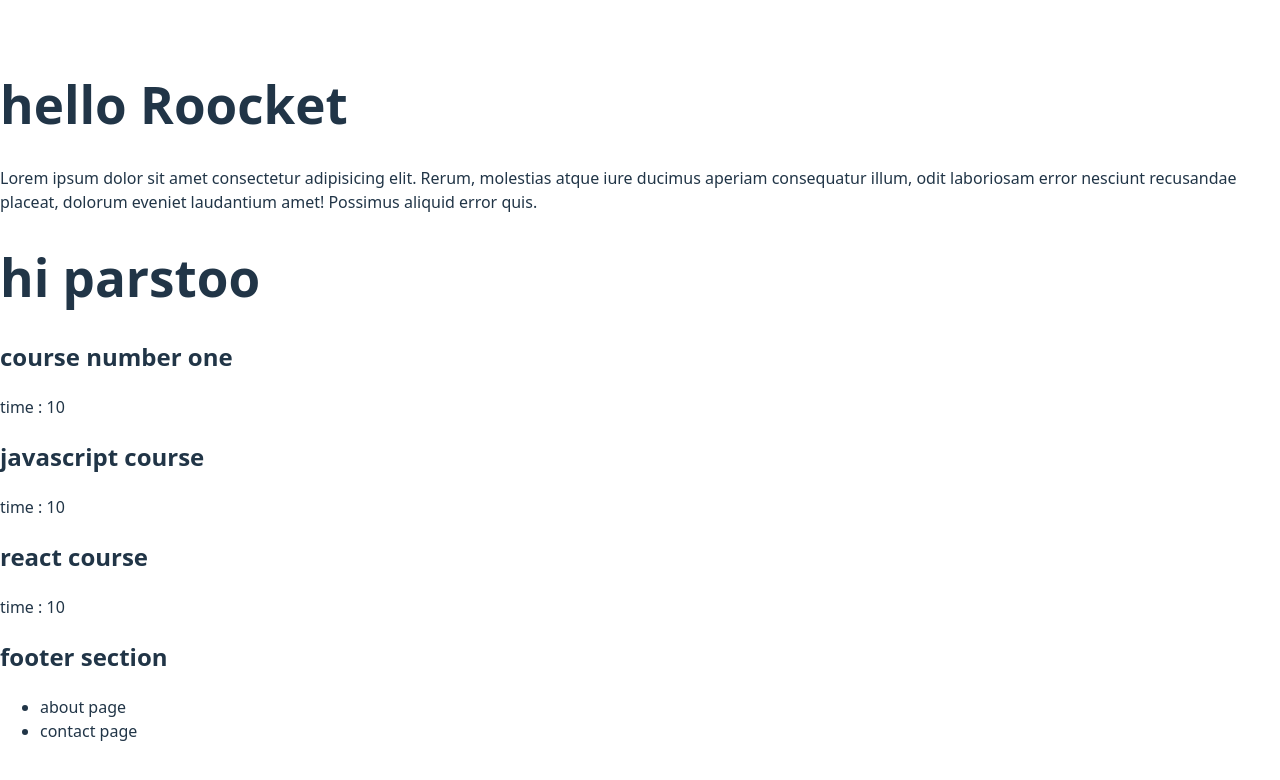
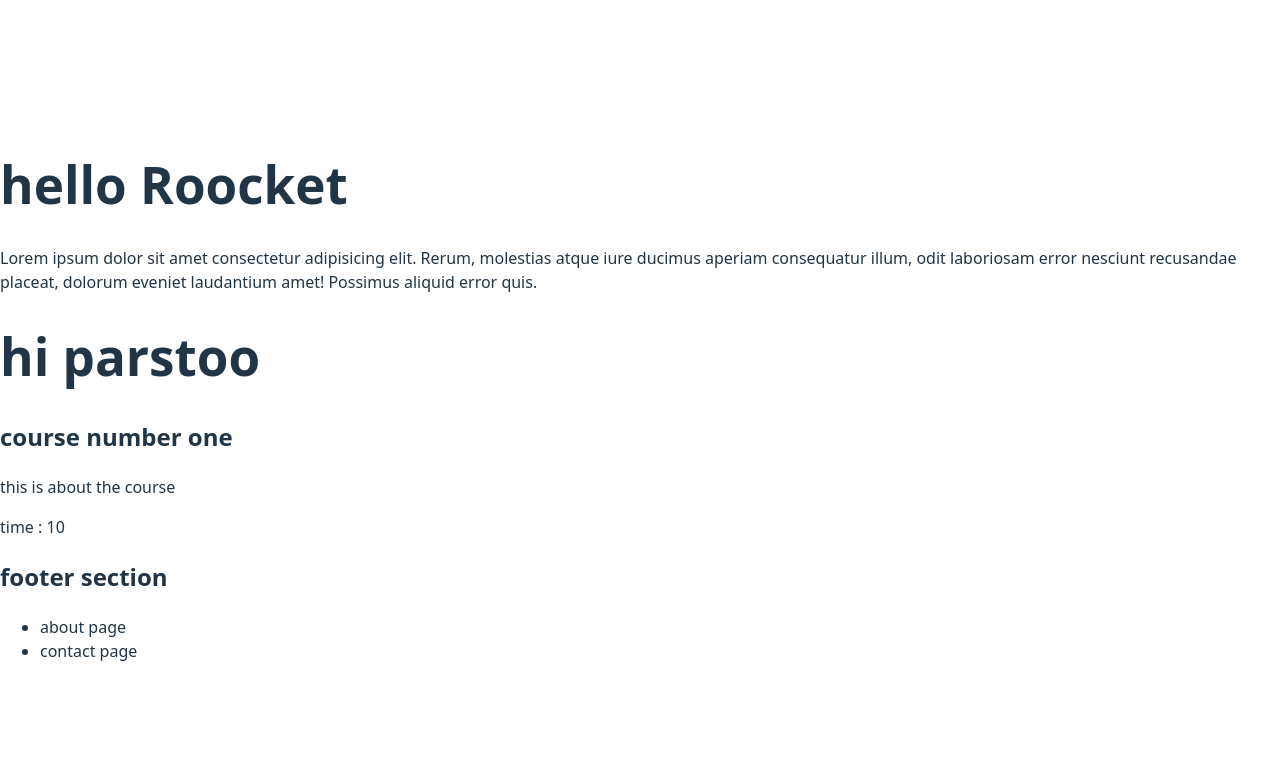
Before and after one commit to netpara/test_react, a React (Vite) app: page / in a window 1280 px wide. Shown: the top 780 px of the page. Built offline with nearby package versions, Linux system fonts and the light colour scheme.

Commit message:
new part lern git push

```diff
--- a/src/components/home/CourseBox.jsx
+++ b/src/components/home/CourseBox.jsx
@@ -1,8 +1,8 @@
 export default function CourseBox(props){
 return(
 <div>
-    <h2>{props?.title}</h2>
-    <p>{props?.details}</p>
+    <h2>{props?.course?.title}</h2>
+    <p>{props?.course?.details}</p>
     <span>time : 10</span>
 </div>
 )
--- a/src/components/home/Main.jsx
+++ b/src/components/home/Main.jsx
@@ -6,9 +6,12 @@ return(
     <h1>
         hi parstoo
     </h1>
-    <CourseBox title="course number one" detailes="this is about the course" />
-    <CourseBox title="javascript course" detailes="javascript details..." />
-    <CourseBox title="react course " detailes="react course details ..." />
+    <CourseBox course={{
+        title: "course number one",
+        details : "this is about the course"
+    }}/>
+    {/* <CourseBox title="javascript course" detailes="javascript details..." />
+    <CourseBox title="react course " detailes="react course details ..." /> */}
 </div>
 )
 }
```
